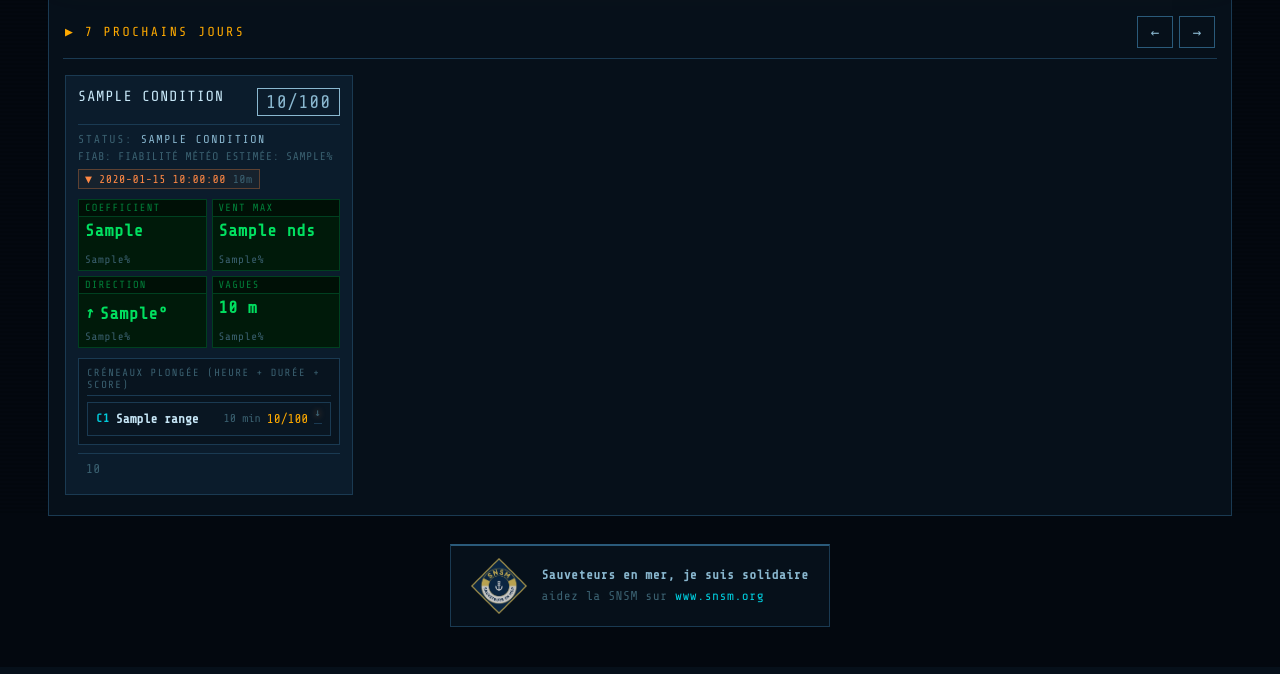
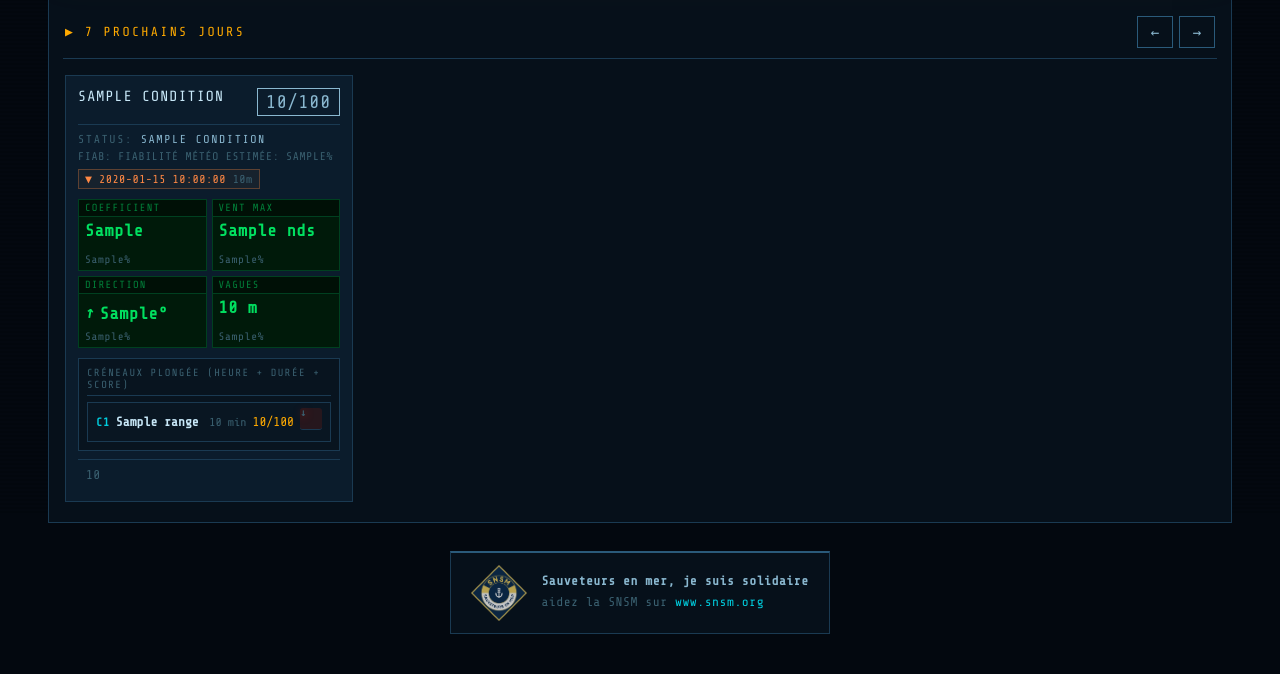
Before and after one commit to Areumaux/meteo-plongee-dk, a Flask app: template templates/index.html in a window 1280 px wide. Shown: the part 285-959 px from the top of the page. Before the commit the page ends 912 px from the top, so only its background shows below. Run offline with Flask 3, Linux system fonts and the light colour scheme; the template is opened without the code that fills it: most values are stand-ins (such as "Sample title", 1, 10 or a date in 2020).

Commit message:
Improve tide direction arrows: bigger, centered, bright red/green with glow
Co-Authored-By: Claude Sonnet 4.6 <noreply@anthropic.com>

```diff
--- a/static/styles.css
+++ b/static/styles.css
@@ -546,9 +546,20 @@ body::before {
 .slot-list strong { color: var(--text-hi); }
 .slot-list small { color: var(--text-dim); font-size: 0.72rem; }
 .slot-list em { font-style: normal; color: var(--amber); font-size: 0.8rem; }
-.tide-dir { font-size: 1rem; font-weight: bold; line-height: 1; }
-.tide-up   { color: #4fc; text-shadow: 0 0 6px rgba(64,255,192,0.6); }
-.tide-down { color: #f84; text-shadow: 0 0 6px rgba(255,136,64,0.6); }
+.tide-dir {
+  font-size: 1.1rem;
+  font-weight: bold;
+  line-height: 1;
+  display: flex;
+  align-items: center;
+  justify-content: center;
+  width: 22px;
+  height: 22px;
+  border-radius: 3px;
+  flex-shrink: 0;
+}
+.tide-up   { color: #00ff88; background: rgba(0,255,136,0.12); text-shadow: 0 0 8px rgba(0,255,136,0.8); }
+.tide-down { color: #ff2200; background: rgba(255,34,0,0.12);  text-shadow: 0 0 8px rgba(255,34,0,0.8);  }
 
 /* ── TIDE EVENTS (PM/BM times on card) ───────────────────────── */
 
```
